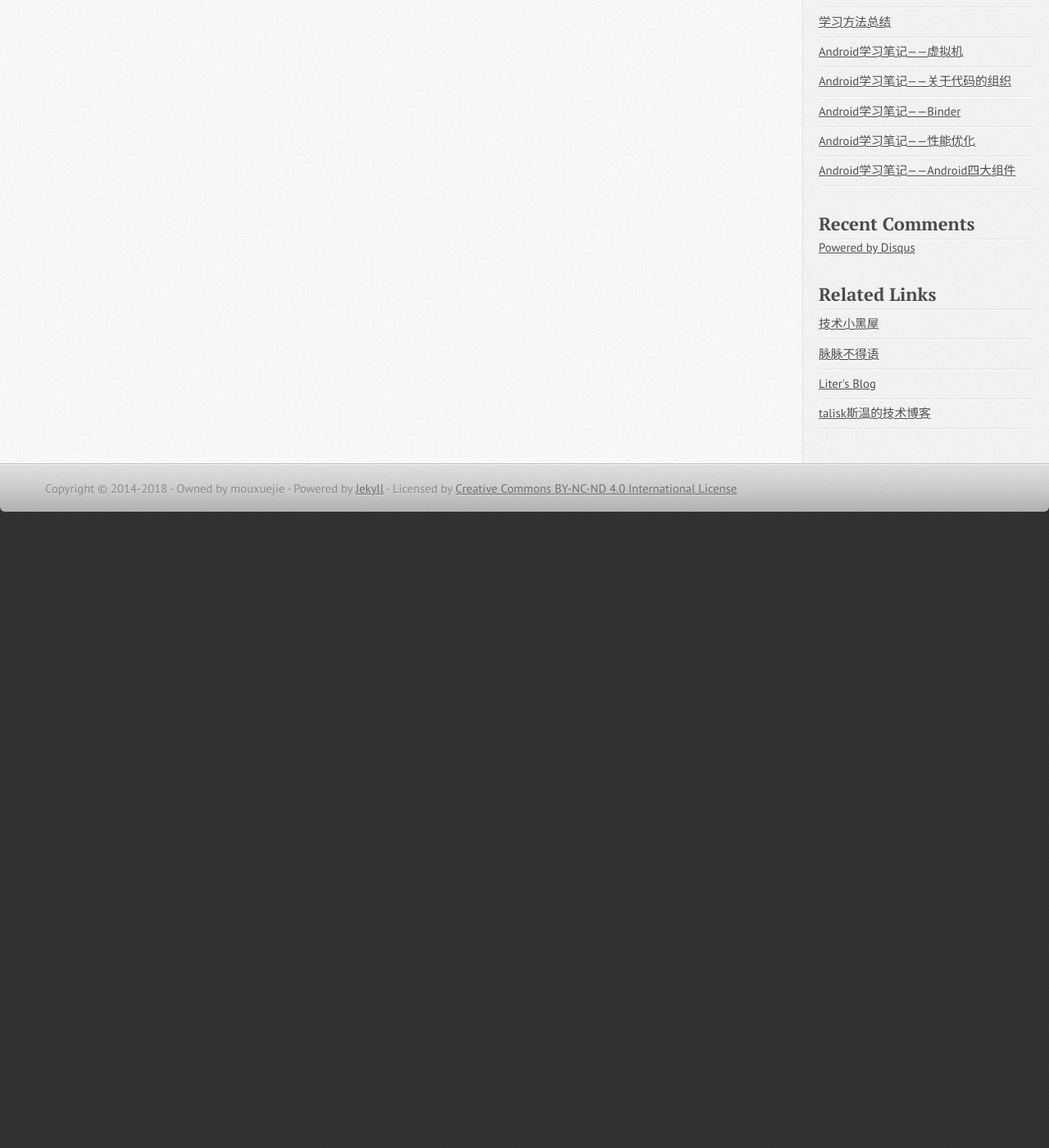
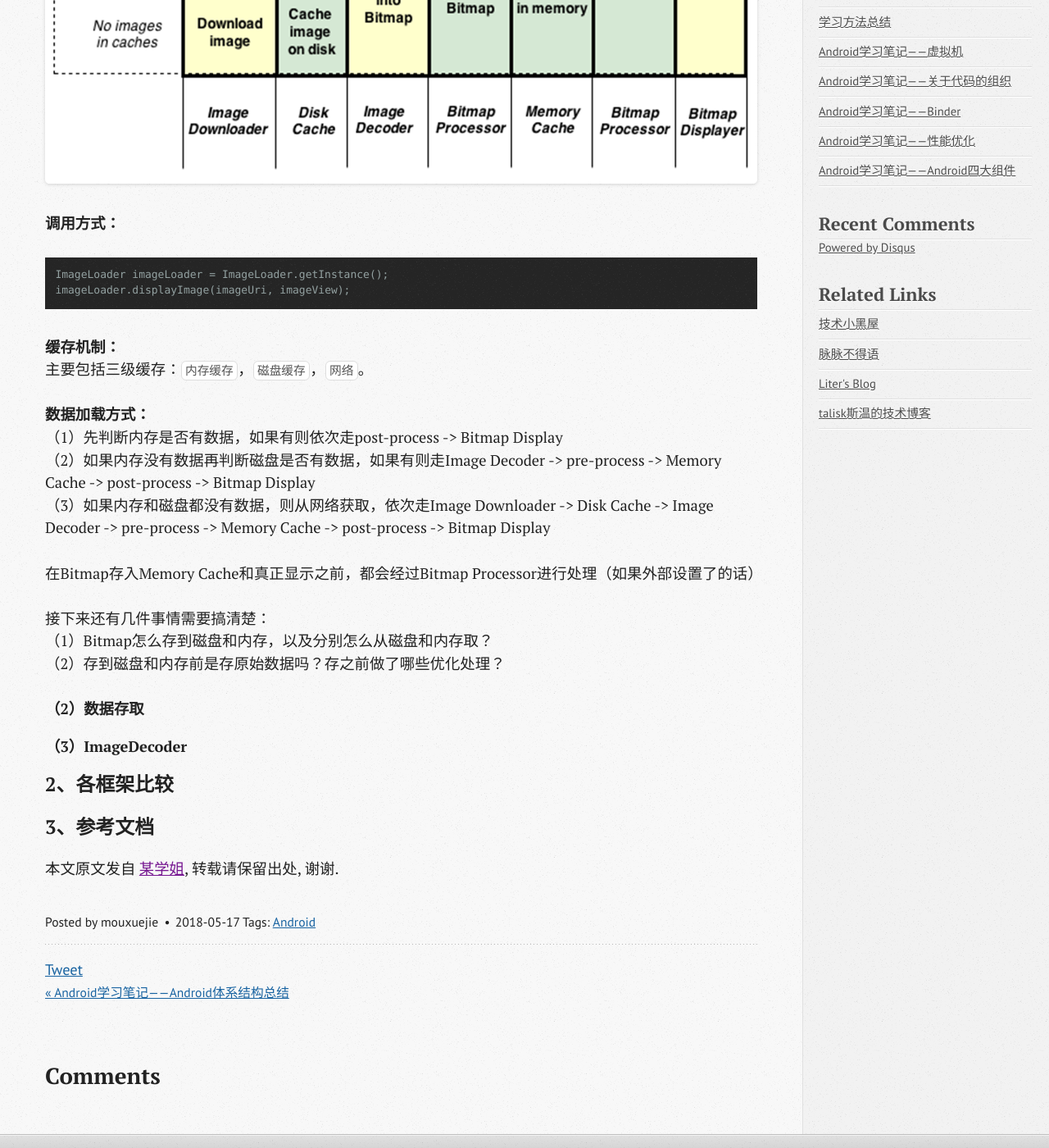
Before and after one commit to wangxinghe/wangxinghe.github.io, a Jekyll site: the page built from _posts/2018-05-17-learning-notes-image-loader.md, in a window 1280 px wide and 1400 px high, scrolled down 913 px. Shown: the whole window at 82% size. Built offline with Jekyll 4.4.1, drawn with Linux system fonts in a browser that asks for light colours; comment, search, counter and statistics services are not loaded; before the commit the page ends 1581 px from its top, so only the background shows below that; some of the changed text lies outside the part shown.

Commit message:
[update]

```diff
--- a/_posts/2018-05-17-learning-notes-image-loader.md
+++ b/_posts/2018-05-17-learning-notes-image-loader.md
@@ -15,3 +15,38 @@ tags: [Android]
 **3、参考文档**
 
 <!--more-->
+
+### 1、ImageLoader框架
+
+#### （1）整体流程
+
+![](/image/2018-05-17-learning-notes-image-loader/UIL_Flow.png)
+
+**调用方式：**
+
+    ImageLoader imageLoader = ImageLoader.getInstance();
+    imageLoader.displayImage(imageUri, imageView);
+
+**缓存机制：**
+主要包括三级缓存：`内存缓存`，`磁盘缓存`，`网络`。
+
+**数据加载方式：**
+（1）先判断内存是否有数据，如果有则依次走post-process -> Bitmap Display
+（2）如果内存没有数据再判断磁盘是否有数据，如果有则走Image Decoder -> pre-process -> Memory Cache -> post-process -> Bitmap Display
+（3）如果内存和磁盘都没有数据，则从网络获取，依次走Image Downloader -> Disk Cache -> Image Decoder -> pre-process -> Memory Cache -> post-process -> Bitmap Display
+
+在Bitmap存入Memory Cache和真正显示之前，都会经过Bitmap Processor进行处理（如果外部设置了的话）
+
+接下来还有几件事情需要搞清楚：
+（1）Bitmap怎么存到磁盘和内存，以及分别怎么从磁盘和内存取？
+（2）存到磁盘和内存前是存原始数据吗？存之前做了哪些优化处理？
+
+#### （2）数据存取
+
+
+
+#### （3）ImageDecoder
+
+### 2、各框架比较
+
+### 3、参考文档
```
Also changed, not shown: image/2018-05-17-learning-notes-image-loader/UIL_Flow.png (added).
